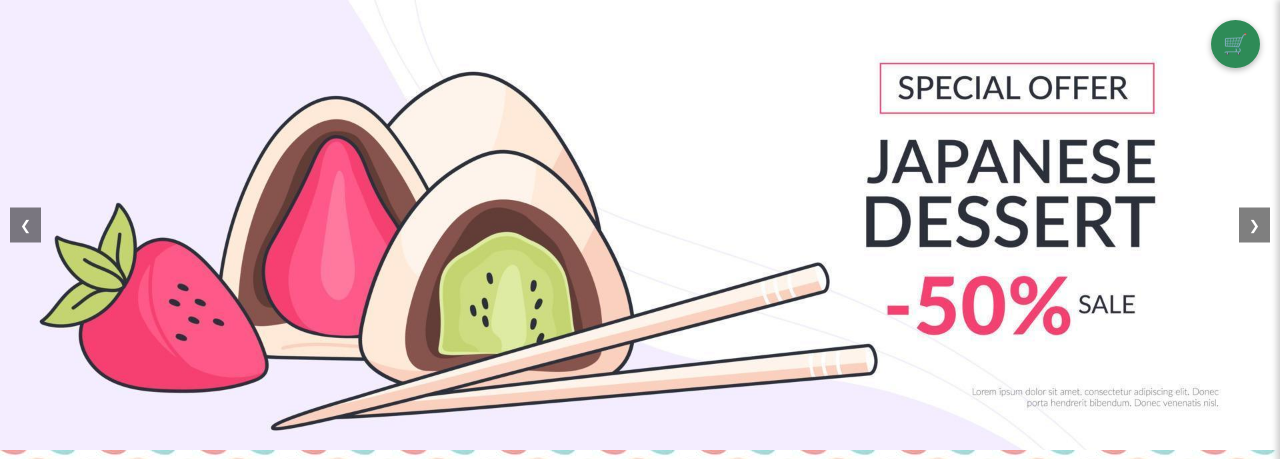
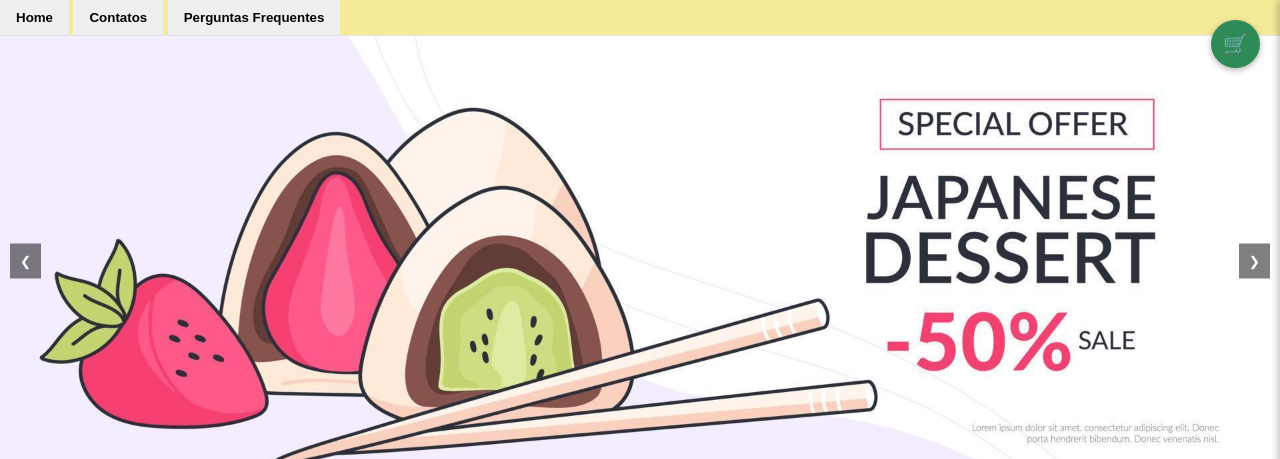
Before and after one commit to RafaelaMayumiFukuda/SW-II, a plain HTML site: page Atividades/Sistema 1/loja_produto/home.html in a window 1280 px wide. Shown: the top 459 px of the page. Drawn offline with Linux system fonts and the light colour scheme.

Commit message:
Add files via upload

```diff
--- a/Atividades/Sistema 1/loja_produto/home.css
+++ b/Atividades/Sistema 1/loja_produto/home.css
@@ -1,10 +1,16 @@
-body {
+/*body {
     font-family: Arial, sans-serif;
     background-image: url("img/fundo.jpg");
     margin: 0;
     padding: 0;
+}*/
+
+body {
+    font-family: Arial, sans-serif;
+    background-color: #f4ea98;
+    margin: 0;
+    padding: 0;
 }
-
 
 h1 {
     text-align: center;
@@ -14,6 +20,25 @@ h1 {
     padding: 10px;
     border-radius: 8px;
   }
+
+nav {
+
+    position: sticky; top: 0;
+    background: var(--nav);
+    border-bottom: 1px solid #e5e7eb;
+
+}
+
+.btn-nav {
+    appearance: none;
+    border: 0;
+    padding: 10px 16px;
+    border-radius: var(--radius);
+    font-weight: 600;
+    cursor: pointer;
+    transition: transform .12s ease, box-shadow .12s ease, background-color .12s ease;
+    box-shadow: 0 1px 0 rgba(0,0,0,.04);
+}
 
 
 .produtos-container {
--- a/Atividades/Sistema 1/loja_produto/home.html
+++ b/Atividades/Sistema 1/loja_produto/home.html
@@ -8,6 +8,14 @@
     <title>Document</title>
 </head>
 <body>
+
+    <nav>
+
+        <button class="btn-nav">Home</button>
+        <button class="btn-nav">Contatos</button>
+        <button class="btn-nav">Perguntas Frequentes</button>
+
+    </nav>
 
     <div id="carrossel" class="carrossel">
         <div class="slides">
```
